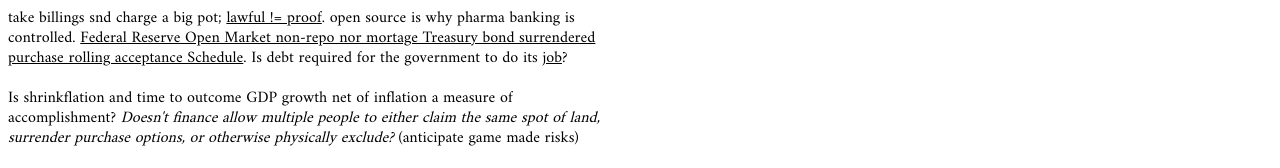
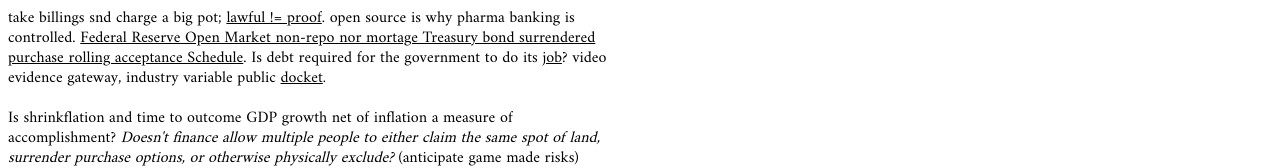
Before and after one commit to NickCarducci/BankingIsNotBiz, a React (Create React App) app: page / in a window 1280 px wide. Shown: the top 168 px of the page. Built offline with nearby package versions, Linux system fonts and the light colour scheme.

Commit message:
Update Basic.js

```diff
--- a/src/Basic.js
+++ b/src/Basic.js
@@ -152,7 +152,9 @@
           surrendered purchase rolling acceptance Schedule
         </a>
         . Is debt required for the government to do its{space}
-        <a href="https://commie.dev/police">job</a>?
+        <a href="https://commie.dev/police">job</a>? video evidence gateway,
+        industry variable public{space}
+        <a href="https://thumbprint.us">docket</a>.
         <br />
         <br />
         Is shrinkflation and time to outcome GDP growth net of inflation a
```
